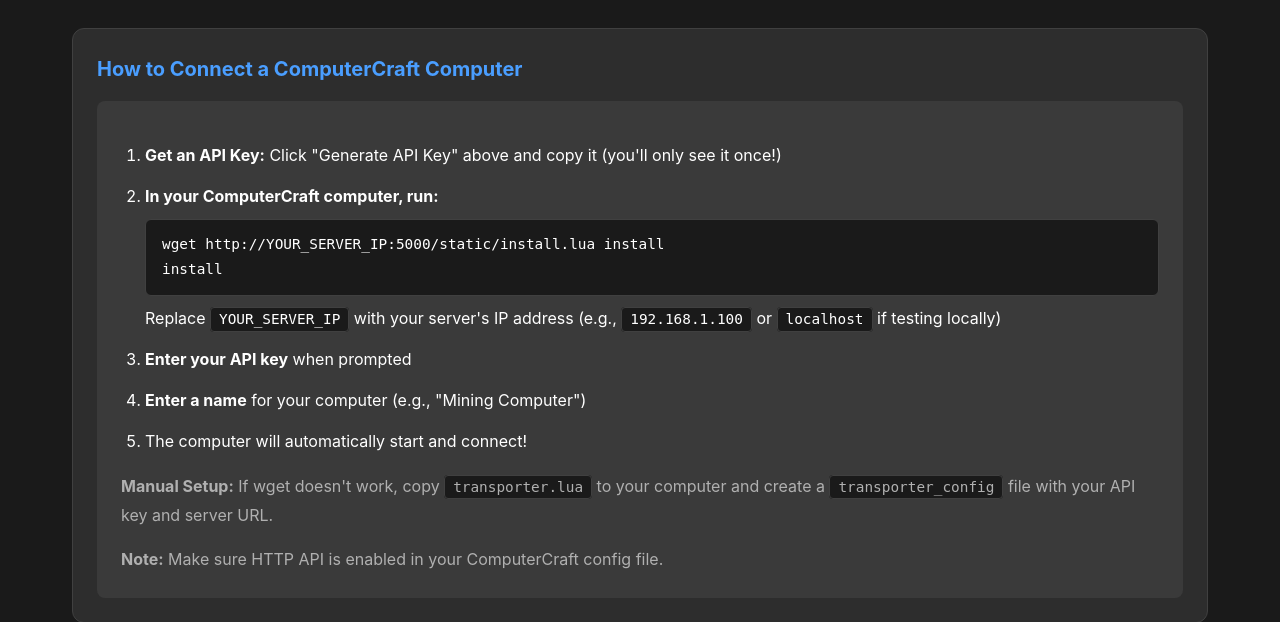
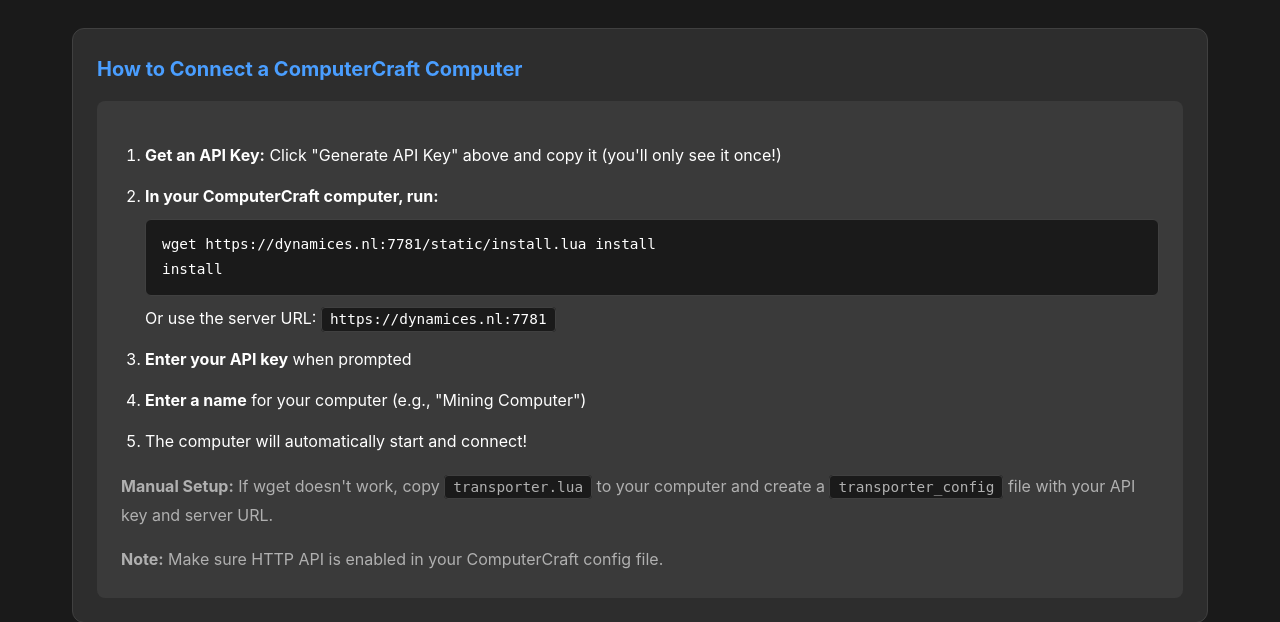
Before and after one commit to joey591/cOMPUTER-cRAFT, a Flask app: page /dashboard in a window 1280 px wide. Shown: the part 437-1059 px from the top of the page. Run offline with Flask 3, Linux system fonts and the light colour scheme; a user stored in the database is signed in; data comes from the database, SQL or seed files in the repository; data that the repository does not hold is empty.

Commit message:
Initial commit

```diff
--- a/frontend/templates/dashboard.html
+++ b/frontend/templates/dashboard.html
@@ -29,9 +29,9 @@
                 <ol>
                     <li><strong>Get an API Key:</strong> Click "Generate API Key" above and copy it (you'll only see it once!)</li>
                     <li><strong>In your ComputerCraft computer, run:</strong>
-                        <pre>wget http://YOUR_SERVER_IP:5000/static/install.lua install
+                        <pre>wget https://dynamices.nl:7781/static/install.lua install
 install</pre>
-                        Replace <code>YOUR_SERVER_IP</code> with your server's IP address (e.g., <code>192.168.1.100</code> or <code>localhost</code> if testing locally)
+                        Or use the server URL: <code>https://dynamices.nl:7781</code>
                     </li>
                     <li><strong>Enter your API key</strong> when prompted</li>
                     <li><strong>Enter a name</strong> for your computer (e.g., "Mining Computer")</li>
```
Also changed, not shown: README.md, 2 other files.
